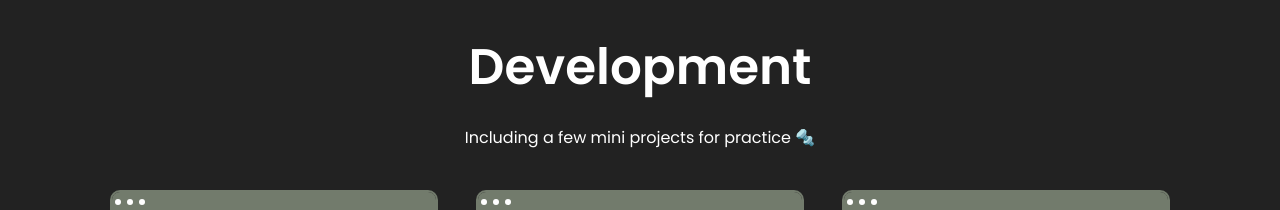
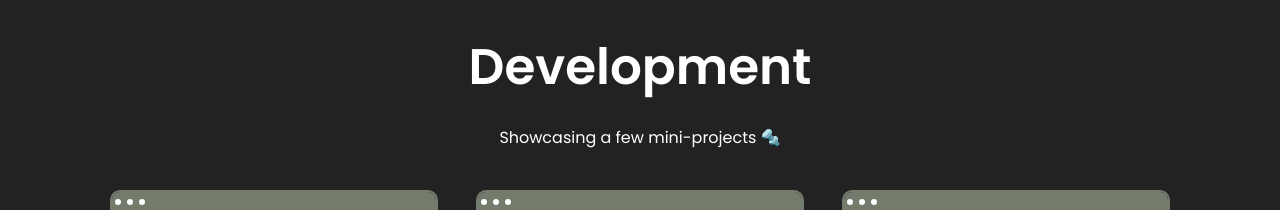
Before and after one commit to Codexgrey/Portfolio, a React (Create React App) app: page / in a window 1280 px wide. Shown: the part 1700-1910 px from the top of the page. Built offline with nearby package versions, Linux system fonts and the light colour scheme.

Commit message:
fix: cleanup

```diff
--- a/src/components/devList/DevList.jsx
+++ b/src/components/devList/DevList.jsx
@@ -9,7 +9,7 @@ const DevList = () => {
         <div className="dv-texts">
             <h1 className="dv-title">Development</h1>
             <p className="dv-desc">
-               Including a few mini projects for practice 🔩
+              Showcasing a few mini-projects 🔩
             </p>
         </div>
 
```
